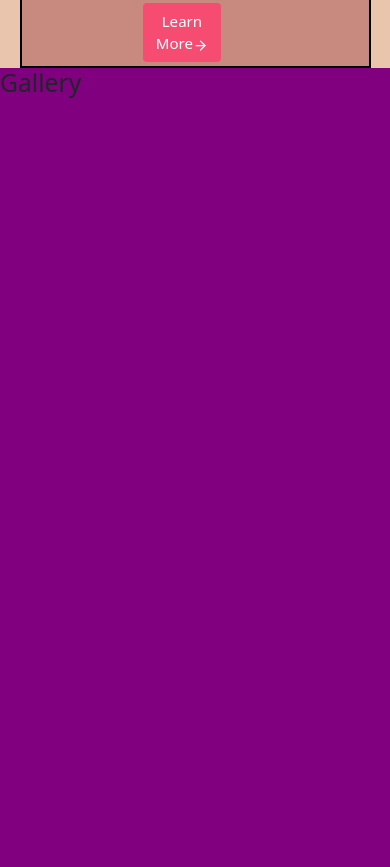
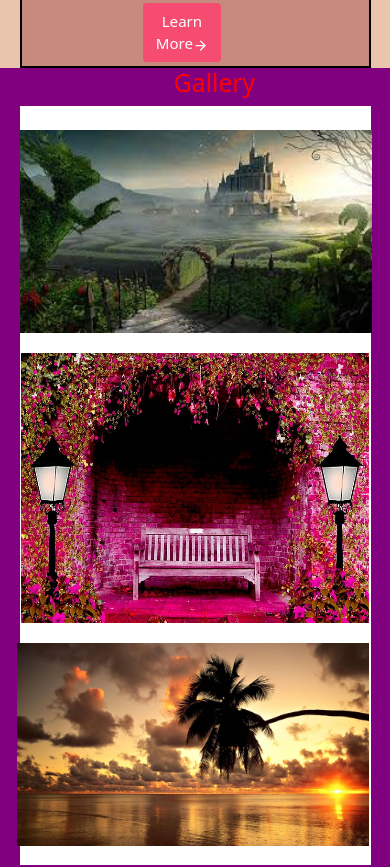
Before and after one commit to Viren-hub/Temple2023, a React (Create React App) app: page / in a window 390 px wide. Shown: the part 1620-2487 px from the top of the page. Built offline with nearby package versions, Linux system fonts and the light colour scheme.

Commit message:
gallary added

```diff
--- a/src/Components/Gallery/Gallery.css
+++ b/src/Components/Gallery/Gallery.css
@@ -2,4 +2,202 @@
     width: 100vw;
     height: 100vh;
     background-color: purple;
+
+
+
+
 }
+
+.gallery h2{
+    color:red;
+    position: relative;
+    left: 5%;
+}
+.Gland-page{
+    height: 90vh;
+    width: 90vw;
+    background-color: bisque;
+    position: relative;
+    left: 5%;
+
+
+}
+.G-1{
+    height: 80vh;
+    width: 20vw;
+    /* border: 2px solid black; */
+    position: absolute;
+    top:5%;
+    left: 1%;
+}
+.G-2{
+    height: 80vh;
+    width: 40vw;
+    /* border: 2px solid black; */
+    position: absolute;
+    top:5%;
+    left: 27%;
+}
+.G-3{
+    height: 80vh;
+    width: 20vw;
+    /* border: 2px solid black; */
+    position: absolute;
+    top:5%;
+    left: 76%;
+}
+
+.G-img-1{
+    height: 20vh;
+    width: 20vw;
+    background-color: maroon;
+    position: absolute;
+    top:10%;
+    color: white;
+}
+.G-img-1 img{
+    height: 20vh;
+    width: 20vw;
+    background-color: maroon;
+}
+.G-img-2{
+    height: 40vh;
+    width: 20vw;
+    background-color: maroon;
+    position: absolute;
+    top:40%;
+
+}
+
+.G-img-2 img{
+    height: 40vh;
+    width: 20vw;
+    background-color: maroon;
+}
+
+.G-1 h2{
+  position: absolute;
+  top:40%;
+  left: 40%;
+  color: white;
+}
+.G-2 h2{
+    position: absolute;
+    top:40%;
+    left: 40%;
+    color: white;
+}
+.G-3 h2{
+    position: absolute;
+    top:40%;
+    left: 40%;
+    color: white;
+}
+.G-img-2-2 {
+    width:40vw;
+    height: 64vh;
+    background-color: purple;
+    position: absolute;
+    top:10%;
+}
+
+.G-img-2-2 img {
+    width:40vw;
+    height: 64vh;
+    background-color: purple;
+}
+
+.G-img-3-1{
+    height: 40vh;
+    width: 20vw;
+    background-color: maroon;
+    position: absolute;
+    top:10%;
+}
+
+.G-img-3-1 img{
+    height: 40vh;
+    width: 20vw;
+    background-color: maroon;
+}
+
+.G-img-3-2{
+    height: 20vh;
+    width: 20vw;
+    background-color: maroon;
+    position: absolute;
+    top:65%;
+
+}
+
+.G-img-3-2 img{
+    height: 20vh;
+    width: 20vw;
+    background-color: maroon;
+}
+
+@media screen and (max-width:500px){
+    .gallery {
+
+         display: block;
+         text-align: center;
+         justify-content: center;
+         position: absolute;
+
+    }
+    .G-img-1{
+          display: none;
+    }
+    .G-img-3-2{
+          display: none;
+    }
+    .G-img-2{
+          position: absolute;
+          top:-2%;
+          width: 451%;
+          height: 30%;
+          left: -4%;
+    }
+
+    .G-img-2 img{
+
+          width: 100%;
+          height: 100%;
+          background-size: cover;
+          background-repeat: no-repeat;
+    }
+
+    .G-img-2-2{
+          position: absolute;
+          top:31%;
+          width: 223%;
+          height: 40%;
+          left: -60%;
+    }
+    .G-img-2-2 img{
+
+          width: 100%;
+          height: 100%;
+          background-size: cover;
+          background-repeat: no-repeat;
+
+    }
+    .G-img-3-1{
+          position: absolute;
+          top: 74%;
+          width: 451%;
+          height: 30%;
+          left: -345%;
+    }
+    .G-img-3-1 img{
+
+          width: 100%;
+          height: 100%;
+          background-size: cover;
+          background-repeat: no-repeat;
+
+    }
+    .Gland-page{
+          background-color: white;
+    }
+}
--- a/src/Components/Gallery/Gallery.js
+++ b/src/Components/Gallery/Gallery.js
@@ -1,9 +1,41 @@
 import React from 'react'
 import './Gallery.css'
+import galimg1 from '../../assets/gallary-1.jpg'
+import galimg2 from '../../assets/gallary-2.jpg'
+import galimg3 from '../../assets/gallary-3.jpg'
+import galimg4 from '../../assets/gallary-4.jpg'
+import galimg5 from '../../assets/gallary-5.jpg'
 export default function Gallery() {
   return (
     <div className='gallery'>
       <h2>Gallery</h2>
+      <div className='Gland-page'>
+
+            <div className='G-1'>
+              <div className='G-img-1' >
+              <img src={galimg1} alt="img"/>
+              </div>
+              <div className='G-img-2'>
+              <img src={galimg2} alt="img"/>
+              </div>
+            </div>
+
+            <div className='G-2'>
+              <div className='G-img-2-2'>
+              <img src={galimg3} alt="img"/>
+              </div>
+            </div>
+
+
+            <div className='G-3'>
+              <div className='G-img-3-1'>
+              <img src={galimg4} alt="img"/>
+              </div>
+              <div className='G-img-3-2'>
+              <img src={galimg5} alt="img"/>
+                </div>
+            </div>
+        </div>
     </div>
   )
 }
```
